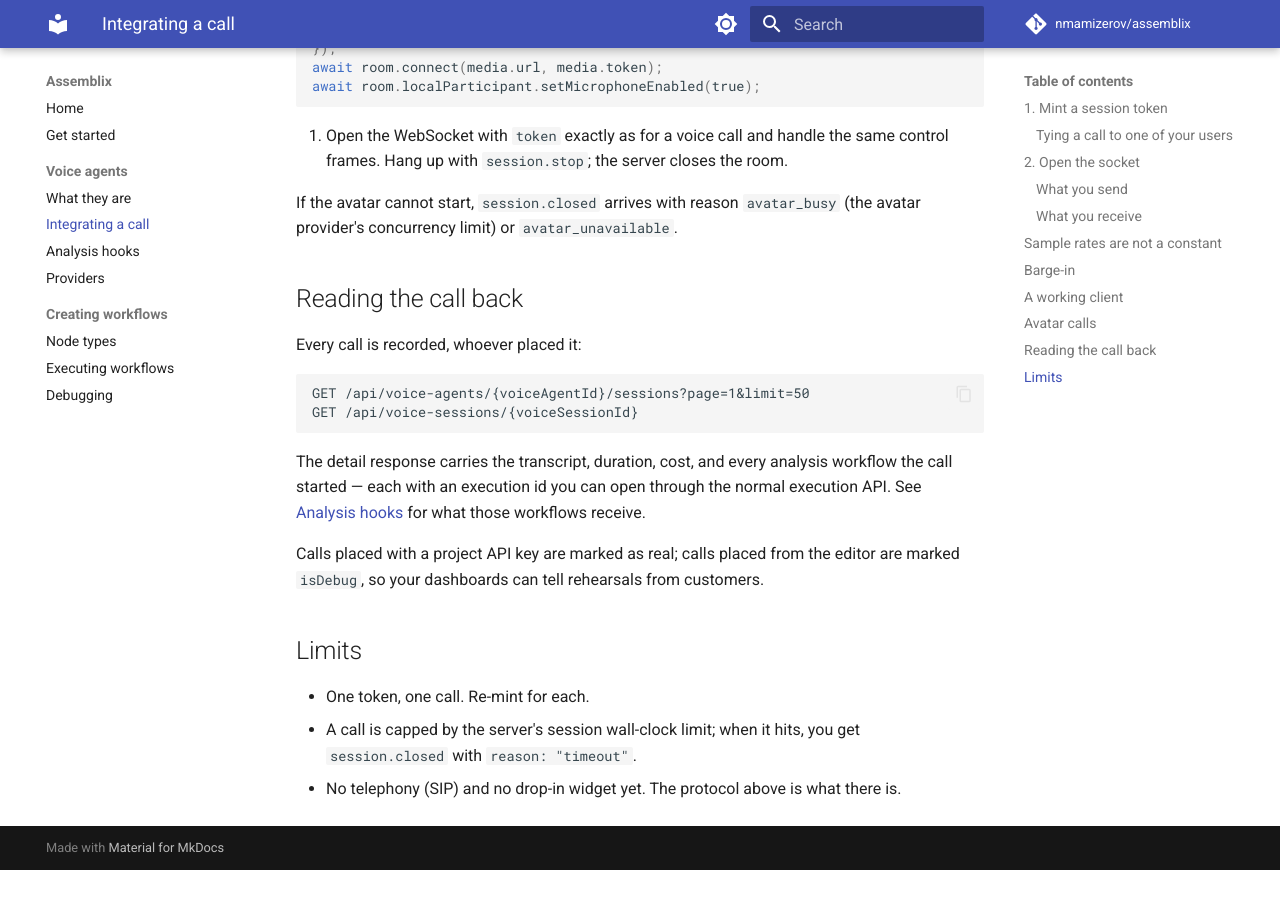
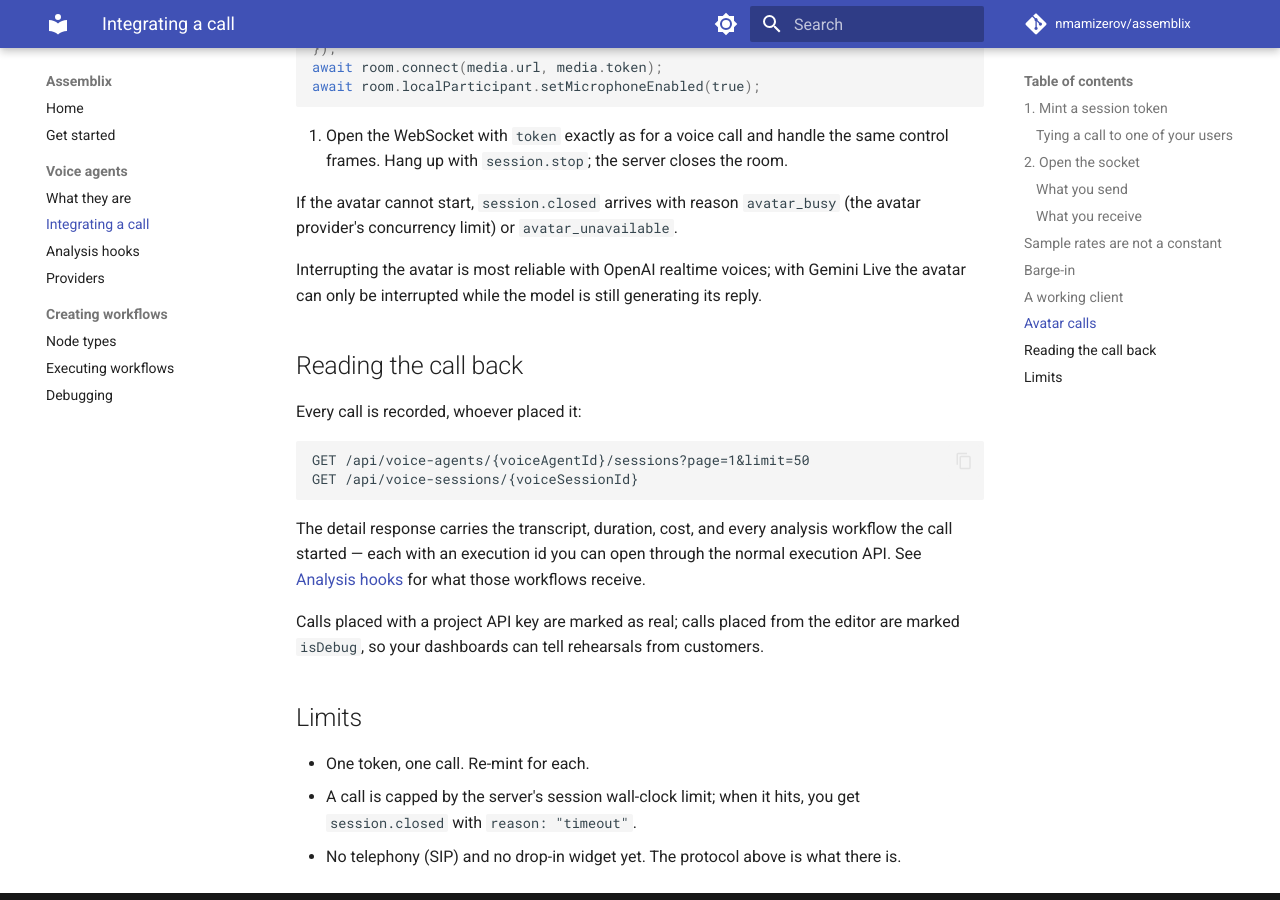
Before and after one commit to nmamizerov/assemblix, an MkDocs documentation site: the page built from docs/voice-agents/integrate.md, in a window 1280 px wide and 900 px high, scrolled down 4823 px. Built offline with MkDocs 1.6.1 and Material for MkDocs 9.7.7, drawn with Linux system fonts in a browser that asks for light colours; comment, search, counter and statistics services are not loaded; before the commit the page ends 5693 px from its top, so only the background shows below that.

Commit message:
docs: note the Gemini Live limit on interrupting an avatar
Co-Authored-By: Claude Opus 5.5 (1M context) <noreply@anthropic.com>

```diff
--- a/docs/voice-agents/integrate.md
+++ b/docs/voice-agents/integrate.md
@@ -216,6 +216,10 @@ sent either way). Your client talks only to your Assemblix deployment.
 If the avatar cannot start, `session.closed` arrives with reason `avatar_busy`
 (the avatar provider's concurrency limit) or `avatar_unavailable`.
 
+Interrupting the avatar is most reliable with OpenAI realtime voices; with Gemini
+Live the avatar can only be interrupted while the model is still generating its
+reply.
+
 ## Reading the call back
 
 Every call is recorded, whoever placed it:
```
